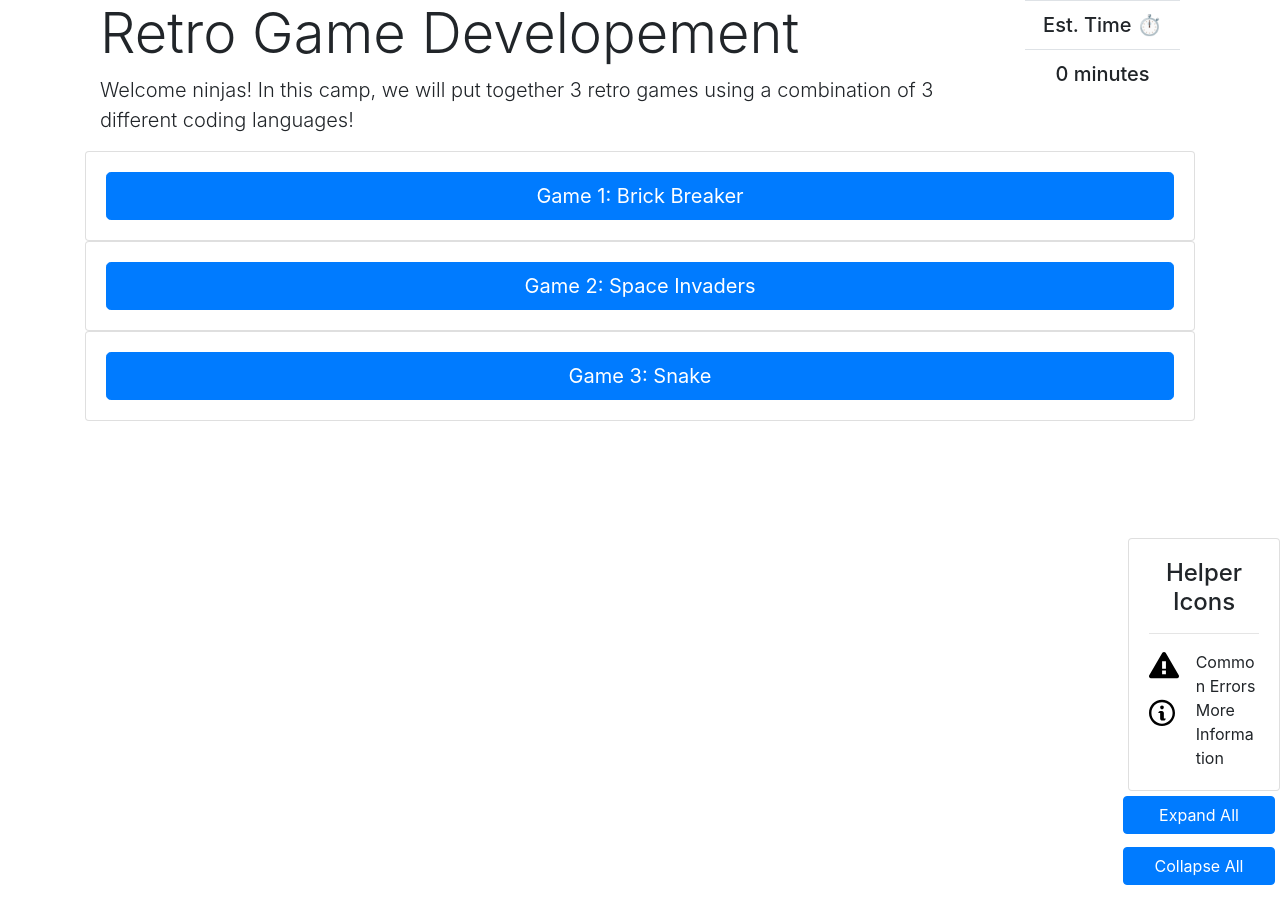
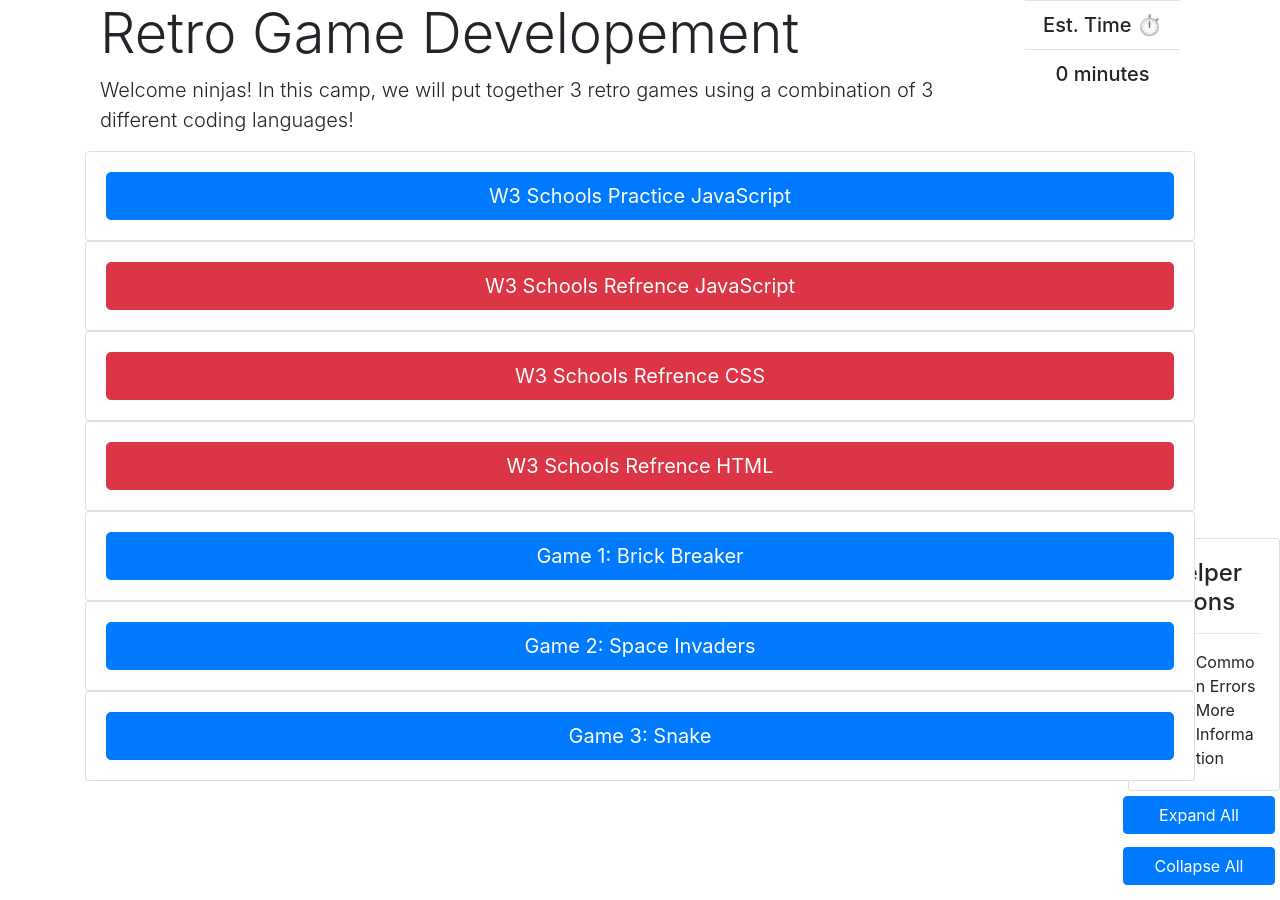
Before and after one commit to mikebrownie/mikebrownie.github.io, a Jekyll site: the page code-ninjas/lab-instructions/index.html, which Jekyll copies as it is, in a window 1280 px wide. Built offline with Jekyll 4.4.1, drawn with Linux system fonts in a browser that asks for light colours; comment, search, counter and statistics services are not loaded.

Commit message:
code-ninjas updates
-added resources for HTML, JS, and CSS

-Minor fixes for Brick Breaker

-Link fixed for snake

```diff
--- a/code-ninjas/lab-instructions/index.html
+++ b/code-ninjas/lab-instructions/index.html
@@ -22,6 +22,7 @@
 				<div class="col-10">
 					<h1 class="display-4">Retro Game Developement</h1>
 					<p class="lead">Welcome ninjas! In this camp, we will put together 3 retro games using a combination of 3 different coding languages! </b></p>
+
 				</div>
 				<div class="col-2">
 					<table class="table">
@@ -40,6 +41,27 @@
 
 				</div>
 			</div>
+      <a href="https://www.w3schools.com/js/exercise_js.asp?filename=exercise_js_variables5">
+        <div class="card card-body">
+            <button class="btn btn-primary btn-lg">W3 Schools Practice JavaScript</button>
+        </div>
+      </a>
+      <a href="https://www.w3schools.com/js/exercise_js.asp?filename=exercise_js_variables5">
+        <div class="card card-body">
+            <button class="btn btn-danger btn-lg">W3 Schools Refrence JavaScript</button>
+        </div>
+      </a>
+      <a href="https://www.w3schools.com/js/exercise_js.asp?filename=exercise_js_variables5">
+        <div class="card card-body">
+            <button class="btn btn-danger btn-lg">W3 Schools Refrence CSS</button>
+        </div>
+      </a>
+      <a href="https://www.w3schools.com/js/exercise_js.asp?filename=exercise_js_variables5">
+        <div class="card card-body">
+            <button class="btn btn-danger btn-lg">W3 Schools Refrence HTML</button>
+        </div>
+      </a>
+
       <a href="https://mikebrownie.github.io/code-ninjas/lab-instructions/lab1_initial_setup/">
         <div class="card card-body">
             <button class="btn btn-primary btn-lg">Game 1: Brick Breaker</button>
@@ -50,7 +72,7 @@
             <button class="btn btn-primary btn-lg">Game 2: Space Invaders</button>
         </div>
       </a>
-      <a href="http://www.google.com/">
+      <a href="https://mikebrownie.github.io/code-ninjas/lab-instructions/lab3/">
         <div class="card card-body">
             <button class="btn btn-primary btn-lg">Game 3: Snake</button>
         </div>
```
Also changed, not shown: code-ninjas/lab-instructions/lab1_initial_setup/index.html (+5 -5 lines).
